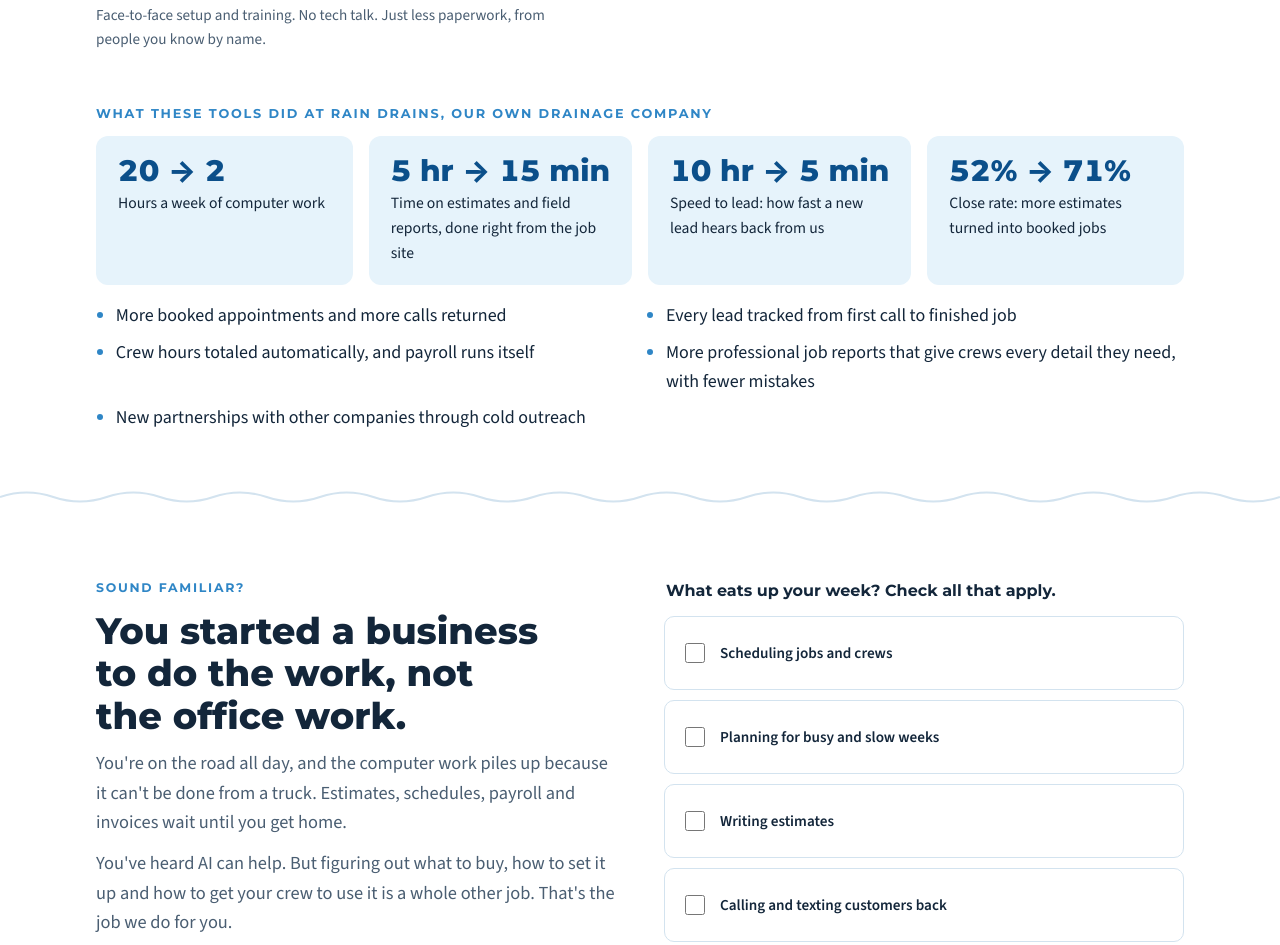
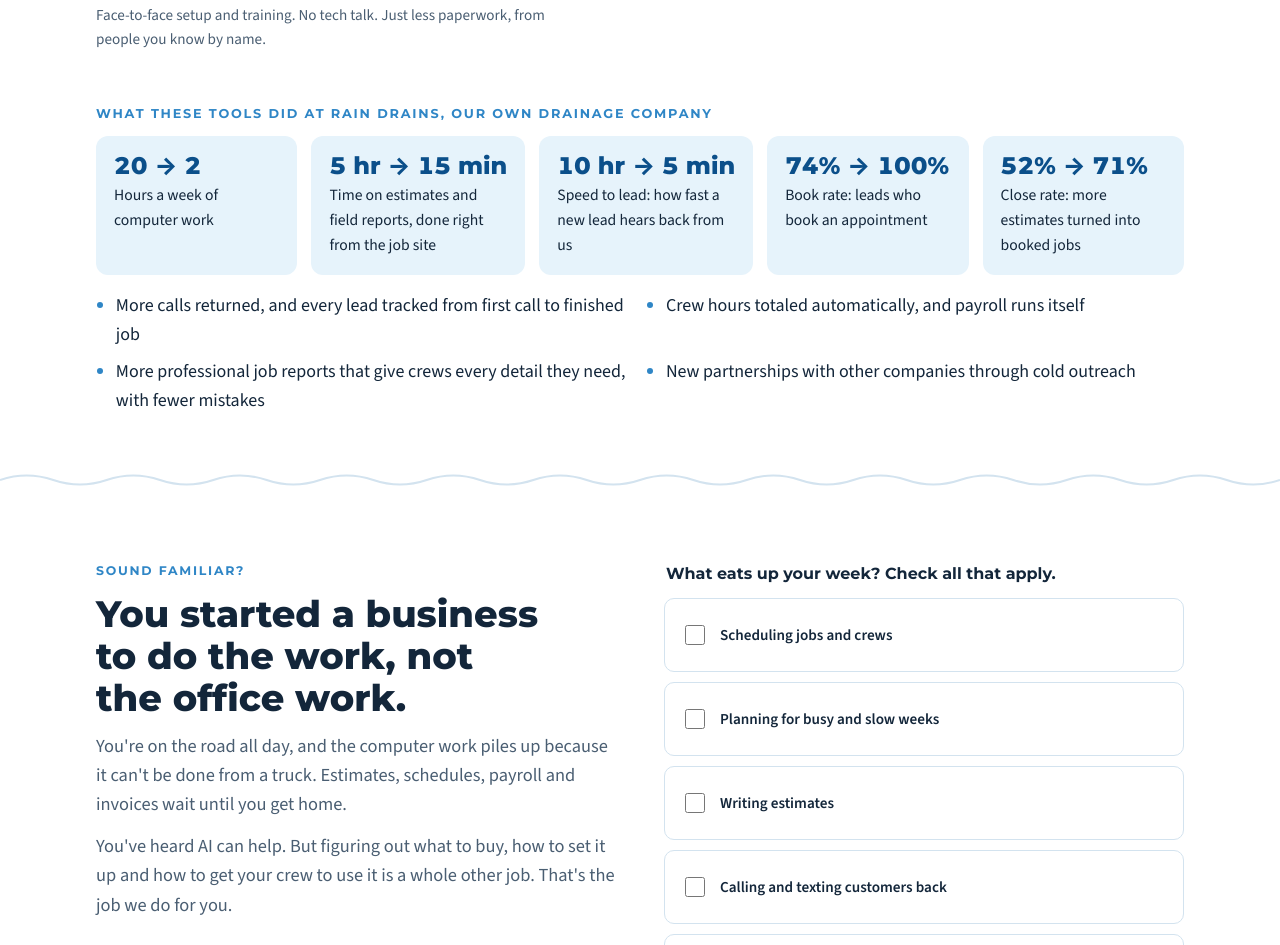
Before and after one commit to raindrainsunlimited-droid/commonwealthaiintegrations, a plain HTML site: page index.html in a window 1280 px wide. Shown: the part 735-1680 px from the top of the page. Drawn offline with nearby package versions, Linux system fonts and the light colour scheme.

Commit message:
Add book rate (74% to 100%), cold outreach and win-back services
Co-Authored-By: Claude Opus 5.5 <noreply@anthropic.com>
Claude-Session: https://claude.ai/code/session_01LN518XrKkaiGEh6CLF9bFm

```diff
--- a/index.html
+++ b/index.html
@@ -61,15 +61,15 @@
   <section class="results-band" aria-labelledby="results-h">
     <div class="wrap">
       <h2 id="results-h" class="results-title">What these tools did at Rain Drains, our own drainage company</h2>
-      <div class="results results-4">
+      <div class="results results-5">
         <div class="result"><span class="result-num">20 → 2</span><span>Hours a week of computer work</span></div>
         <div class="result"><span class="result-num">5 hr → 15 min</span><span>Time on estimates and field reports, done right from the job site</span></div>
         <div class="result"><span class="result-num">10 hr → 5 min</span><span>Speed to lead: how fast a new lead hears back from us</span></div>
+        <div class="result"><span class="result-num">74% → 100%</span><span>Book rate: leads who book an appointment</span></div>
         <div class="result"><span class="result-num">52% → 71%</span><span>Close rate: more estimates turned into booked jobs</span></div>
       </div>
       <ul class="results-wins">
-        <li>More booked appointments and more calls returned</li>
-        <li>Every lead tracked from first call to finished job</li>
+        <li>More calls returned, and every lead tracked from first call to finished job</li>
         <li>Crew hours totaled automatically, and payroll runs itself</li>
         <li>More professional job reports that give crews every detail they need, with fewer mistakes</li>
         <li>New partnerships with other companies through cold outreach</li>
@@ -100,6 +100,7 @@
           <label class="task"><input type="checkbox" id="t-pay" value="Payroll"> Payroll</label>
           <label class="task"><input type="checkbox" id="t-books" value="Bookkeeping"> Bookkeeping</label>
           <label class="task"><input type="checkbox" id="t-web" value="Keeping the website up and showing up on Google"> Keeping the website up and showing up on Google</label>
+          <label class="task"><input type="checkbox" id="t-past" value="Following up with past customers for repeat work and referrals"> Following up with past customers for repeat work and referrals</label>
           <label class="task"><input type="checkbox" id="t-social" value="Posting on social media and running ads"> Posting on social media and running ads</label>
           <label class="task"><input type="checkbox" id="t-subs" value="Paying for too many apps and services"> Paying for too many apps and services</label>
         </fieldset>
--- a/styles.css
+++ b/styles.css
@@ -162,11 +162,12 @@ body.no-scroll{overflow:hidden}
 .results-stack{grid-template-columns:1fr}
 .results-band{padding-block:0 56px}
 .results-title{font-family:var(--display);font-size:.8rem;font-weight:700;letter-spacing:.14em;text-transform:uppercase;color:var(--sea);margin-bottom:14px}
-.results-4{grid-template-columns:repeat(4,1fr);max-width:none;gap:16px}
-@media (max-width:1040px){.results-4{grid-template-columns:repeat(2,1fr)}}
-@media (max-width:480px){.results-4{grid-template-columns:1fr}}
-.results-4 .result{padding:20px 22px}
-.results-4 .result-num{font-size:1.85rem}
+.results-5{grid-template-columns:repeat(5,1fr);max-width:none;gap:14px}
+@media (max-width:1180px){.results-5{grid-template-columns:repeat(3,1fr)}}
+@media (max-width:760px){.results-5{grid-template-columns:repeat(2,1fr)}}
+@media (max-width:480px){.results-5{grid-template-columns:1fr}}
+.results-5 .result{padding:18px 18px}
+.results-5 .result-num{font-size:1.5rem;white-space:nowrap}
 .results-pair{grid-template-columns:1fr 1fr}
 @media (max-width:480px){.results-pair{grid-template-columns:1fr}}
 .results-wins{margin:16px 0 0;padding-left:1.1em;display:grid;grid-template-columns:1fr 1fr;gap:8px 32px;color:var(--fg)}
```
Also changed, not shown: about.html (+3 -2 lines), services.html (+11 -1 lines).
